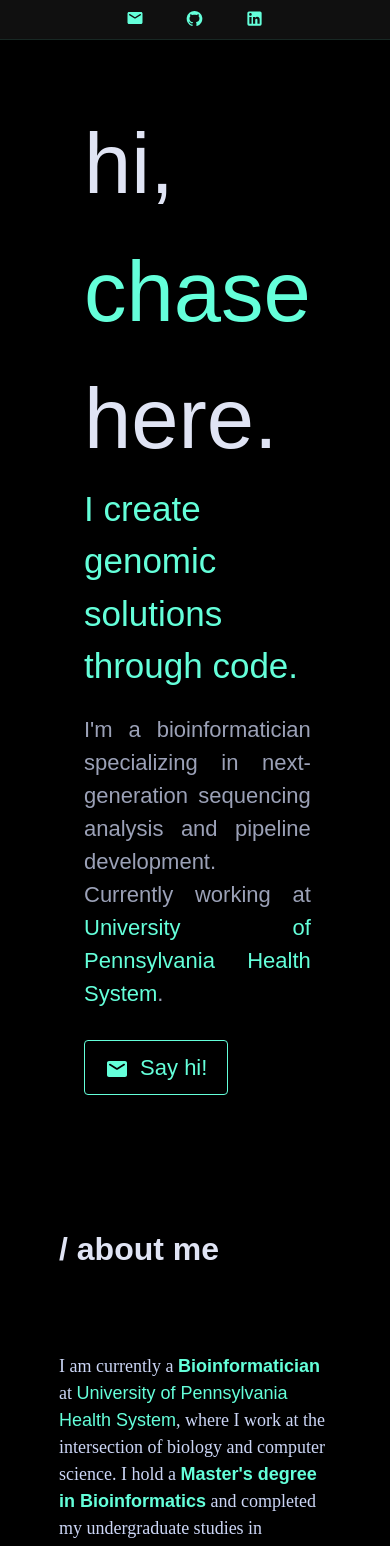
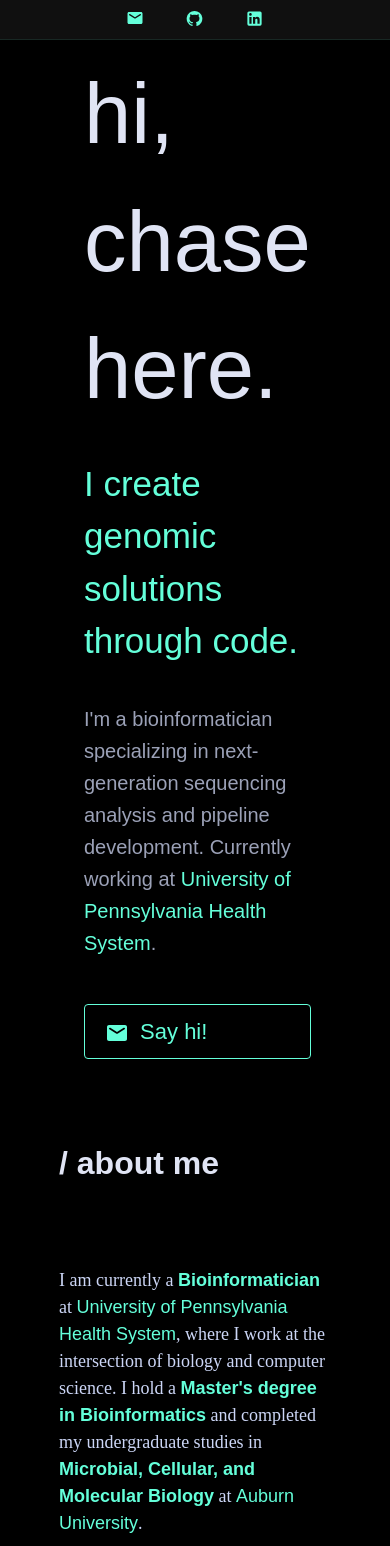
Before and after one commit to ChaseRushton/chase-main, a React (Create React App) app: page / in a window 390 px wide. Shown: the top 1546 px of the page. Built offline with nearby package versions, Linux system fonts and the light colour scheme; a web font is replaced by a local one.

Commit message:
Fix spacing and layout in intro section

```diff
--- a/src/styles/Intro.css
+++ b/src/styles/Intro.css
@@ -19,20 +19,23 @@
   position: relative;
   display: flex;
   align-items: center;
-  padding: 0 100px;
+  padding: 0 80px;
   background-color: rgba(0, 0, 0, 0.2);
   border-radius: 10px;
 }
 
 #intro-content {
   max-width: 600px;
-  margin-right: 400px;
+  margin-right: 300px;
   z-index: 1;
+  display: flex;
+  flex-direction: column;
+  gap: 15px;
 }
 
 #animations-container {
   position: absolute;
-  right: 100px;
+  right: 80px;
   top: 50%;
   transform: translateY(-50%);
   display: flex;
@@ -44,45 +47,33 @@
   font-family: "NTR", sans-serif;
   font-size: 85px;
   color: var(--lightest-slate);
+  margin-bottom: 10px;
 }
 
 .intro-title .Typist {
   font-family: "NTR", sans-serif;
   font-size: 85px;
-  color: var(--lightest-slate);
-}
-
-.intro-name {
-  font-family: "NTR", sans-serif;
-  color: var(--green-bright);
 }
 
 .intro-subtitle {
+  color: var(--green-bright);
   font-family: "NTR", sans-serif;
-  color: var(--green-bright);
-  margin: 0;
-  font-size: 35px;
-}
-
-.intro-subtitle .Typist {
-  font-family: "NTR", sans-serif;
-  color: var(--green-bright);
-  font-size: 35px;
+  font-size: 40px;
+  margin-bottom: 20px;
 }
 
 .intro-desc {
-  margin-top: 20px;
   font-family: "NTR", sans-serif;
   font-size: 22px;
   color: var(--slate);
-  max-width: 600px;
-  text-align: justify;
+  line-height: 1.6;
+  margin-bottom: 10px;
 }
 
 .intro-contact {
   text-decoration: none;
   display: inline-block;
-  margin-top: 30px;
+  margin-top: 20px;
   font-family: "NTR", sans-serif;
   font-size: 22px;
   color: var(--green-bright) !important;
@@ -105,7 +96,7 @@
 
 @media only screen and (max-width: 1200px) {
   #intro {
-    padding: 50px;
+    padding: 0 50px;
   }
 
   #intro-content {
@@ -115,4 +106,16 @@
   #animations-container {
     display: none;
   }
+
+  .intro-title {
+    font-size: 70px;
+  }
+
+  .intro-subtitle {
+    font-size: 35px;
+  }
+
+  .intro-desc {
+    font-size: 20px;
+  }
 }
```
